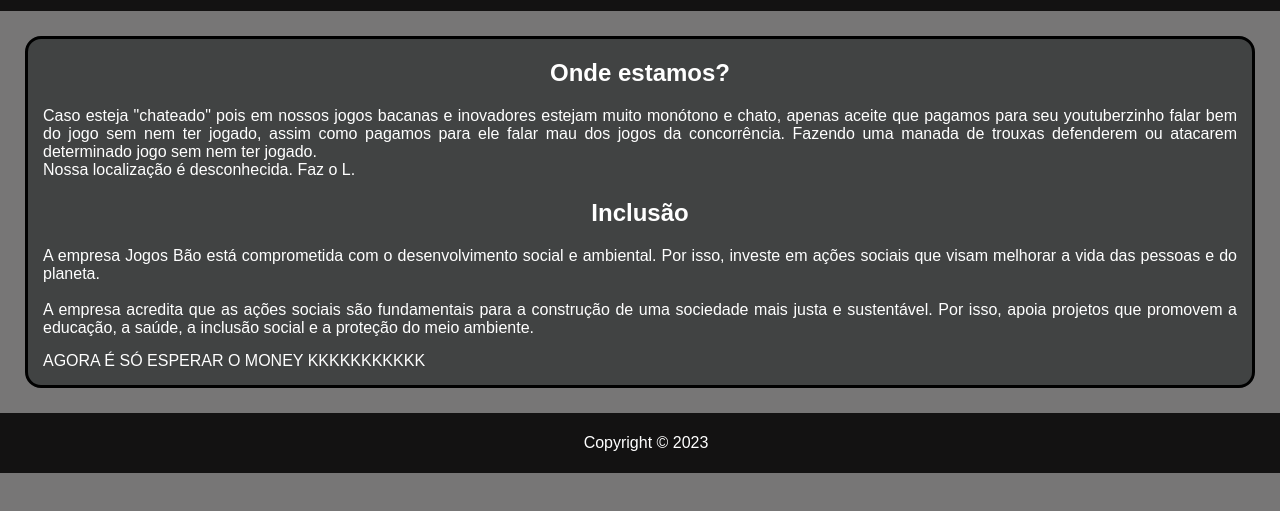
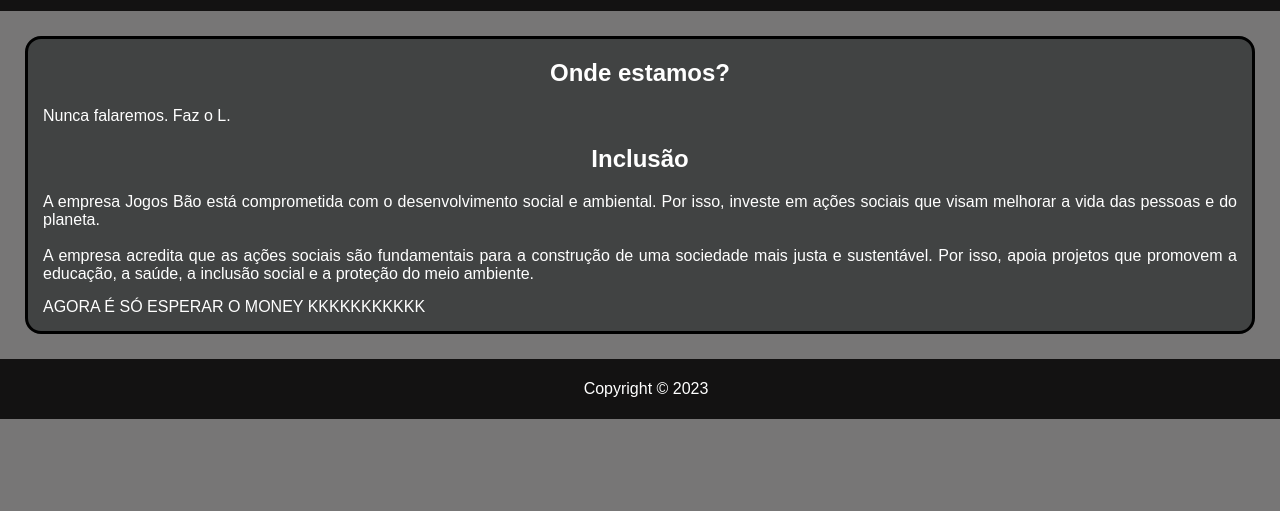
Before and after one commit to TheStrikkerTB/HTMLFProject, a plain HTML site: page contato.html in a window 1280 px wide. Shown: the part 107-618 px from the top of the page. Drawn offline with Linux system fonts and the light colour scheme.

Commit message:
Update contato.html

```diff
--- a/contato.html
+++ b/contato.html
@@ -21,7 +21,7 @@
 
       <div class="boxdoida">
         <h2>Onde estamos?</h2>
-        <p>Caso esteja "chateado" pois em nossos jogos bacanas e inovadores estejam muito monótono e chato, apenas aceite que pagamos para seu youtuberzinho falar bem do jogo sem nem ter jogado, assim como pagamos para ele falar mau dos jogos da concorrência. Fazendo uma manada de trouxas defenderem ou atacarem determinado jogo sem nem ter jogado. <br>Nossa localização é desconhecida. Faz o L.
+        <p>Nunca falaremos. Faz o L.
         <br>
         </p>
           <h2>Inclusão</h2>
```
